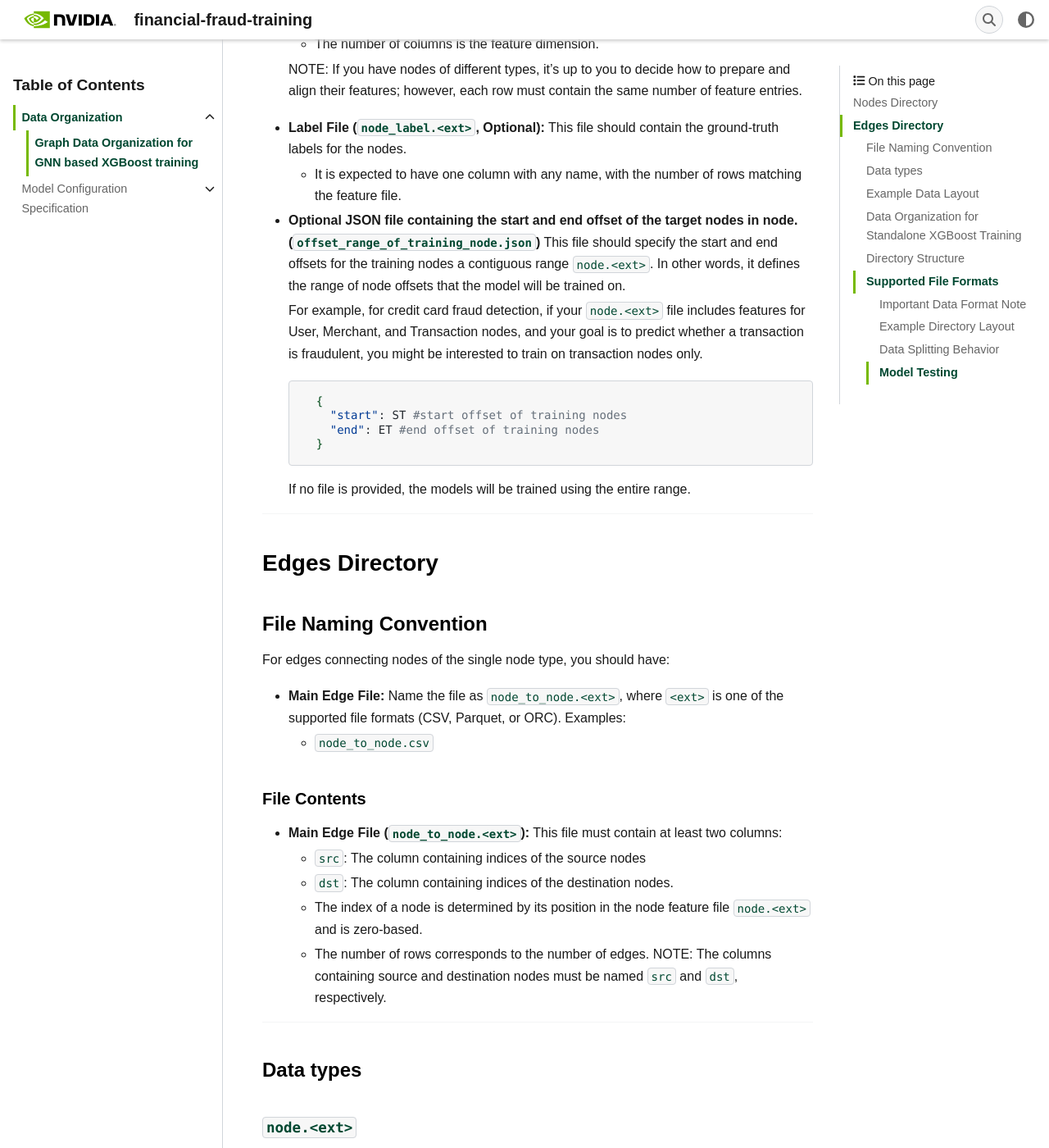
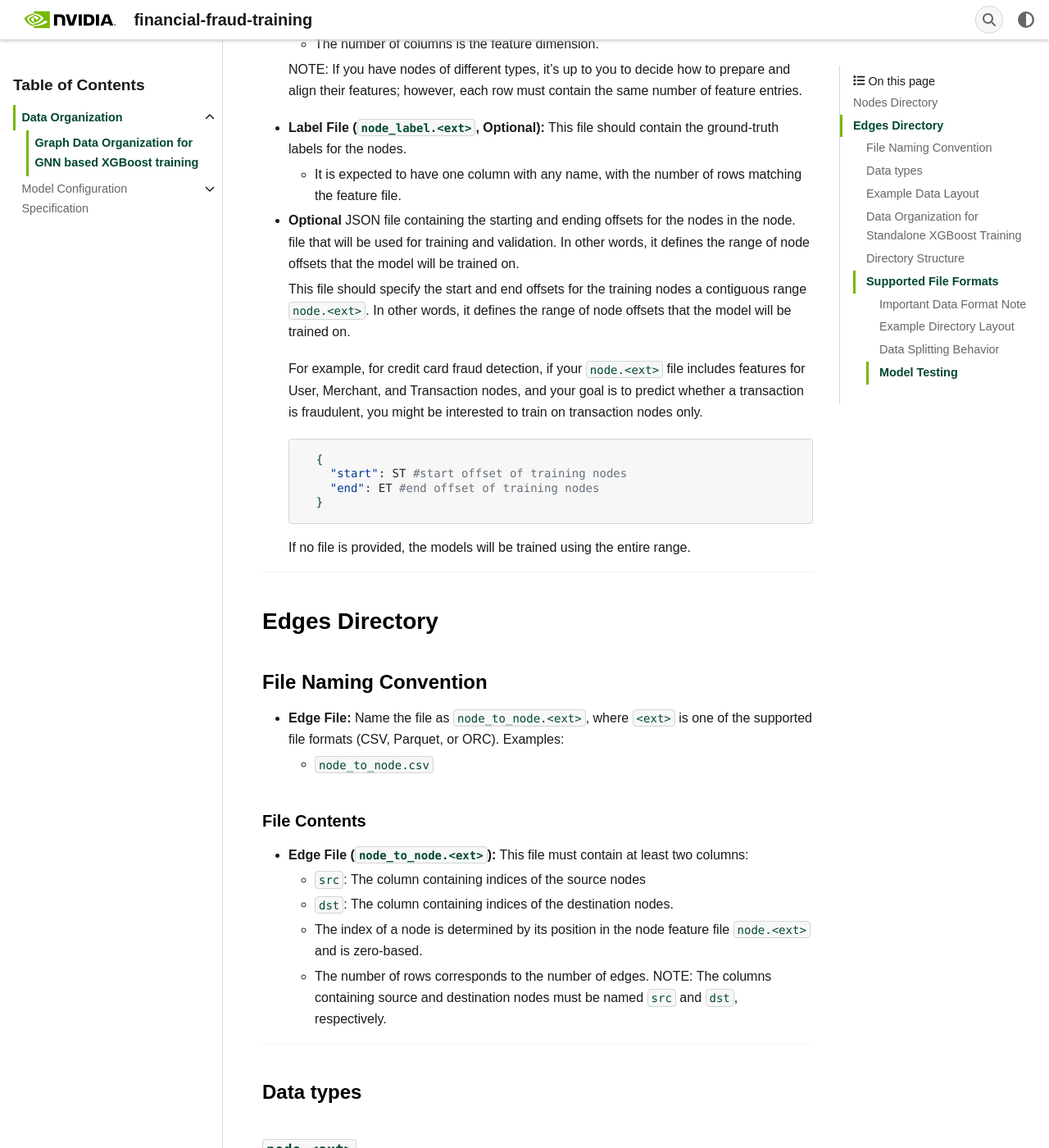
Before and after one commit to NVIDIA-AI-Blueprints/financial-fraud-detection, a Sphinx documentation site: the page built from docs/financial_fraud_training/source/data/data_def.md, in a window 1280 px wide and 1400 px high, scrolled down 997 px. Shown: the whole window at 82% size. Built offline with Sphinx 7.4.7, drawn with Linux system fonts in a browser that asks for light colours; some web fonts are replaced; some of the changed text lies outside the part shown.

Commit message:
review comments to data definition file

````diff
--- a/docs/financial_fraud_training/source/data/data_def.md
+++ b/docs/financial_fraud_training/source/data/data_def.md
@@ -10,9 +10,6 @@
     ├── nodes/
     └── edges/
 ```
-
-
-
 
 - **nodes/**: Contains the files for node features and labels.
 - **edges/**: Contains the file for edges.
@@ -65,7 +62,8 @@
 
 
 
-- **Optional JSON file containing the start and end offset of the target nodes in node.<ext> (`offset_range_of_training_node.json`)**
+- **Optional** JSON file containing the starting and ending offsets for the nodes in the node.<ext> file that will be used for training and validation. In other words, it defines the range of node offsets that the model will be trained on.
+
   This file should specify the start and end offsets for the training nodes a contiguous range `node.<ext>`. In other words, it defines the range of node offsets that the model will be trained on.
 
 
@@ -91,10 +89,8 @@
 
 ### File Naming Convention
 
-For edges connecting nodes of the single node type, you should have:
 
-
-- **Main Edge File:**
+- **Edge File:**
   Name the file as `node_to_node.<ext>`, where `<ext>` is one of the supported file formats (CSV, Parquet, or ORC).
   Examples:
   - `node_to_node.csv`
@@ -103,7 +99,7 @@
 #### File Contents
 
 
-- **Main Edge File (`node_to_node.<ext>`):**
+- **Edge File (`node_to_node.<ext>`):**
   This file must contain at least two columns:
   - `src`: The column containing indices of the source nodes
   - `dst`: The column containing indices of the destination nodes.
@@ -185,15 +181,11 @@
 - **Parquet**: Files with the `.parquet` extension (columnar storage).
 - **ORC**: Files with the `.orc` extension (Optimized Row Columnar format).
 
-
-The code automatically detects the file extension and uses the appropriate reader.
-
-
 #### Important Data Format Note
 
 
 - **Target Column:**
-  The last column in every file is assumed to be the target variable (`y`). All splits (training, validation, and test) are performed with this assumption in mind.
+The last column in every file (i.e.training.<ext>, validation.<ext> and test.<ext>) is assumed to be the target variable (y). All splits (training, validation, and test) are performed with this assumption in mind.
 
 
 
````
